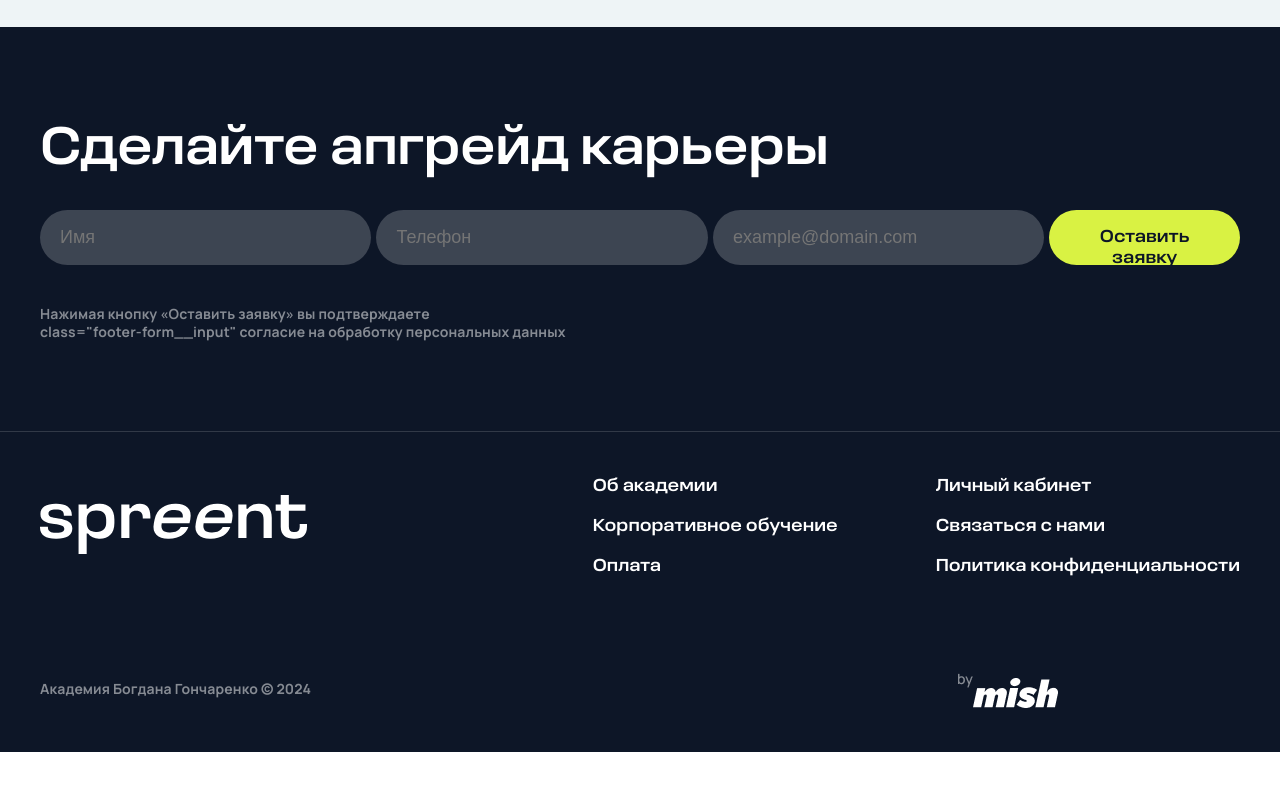
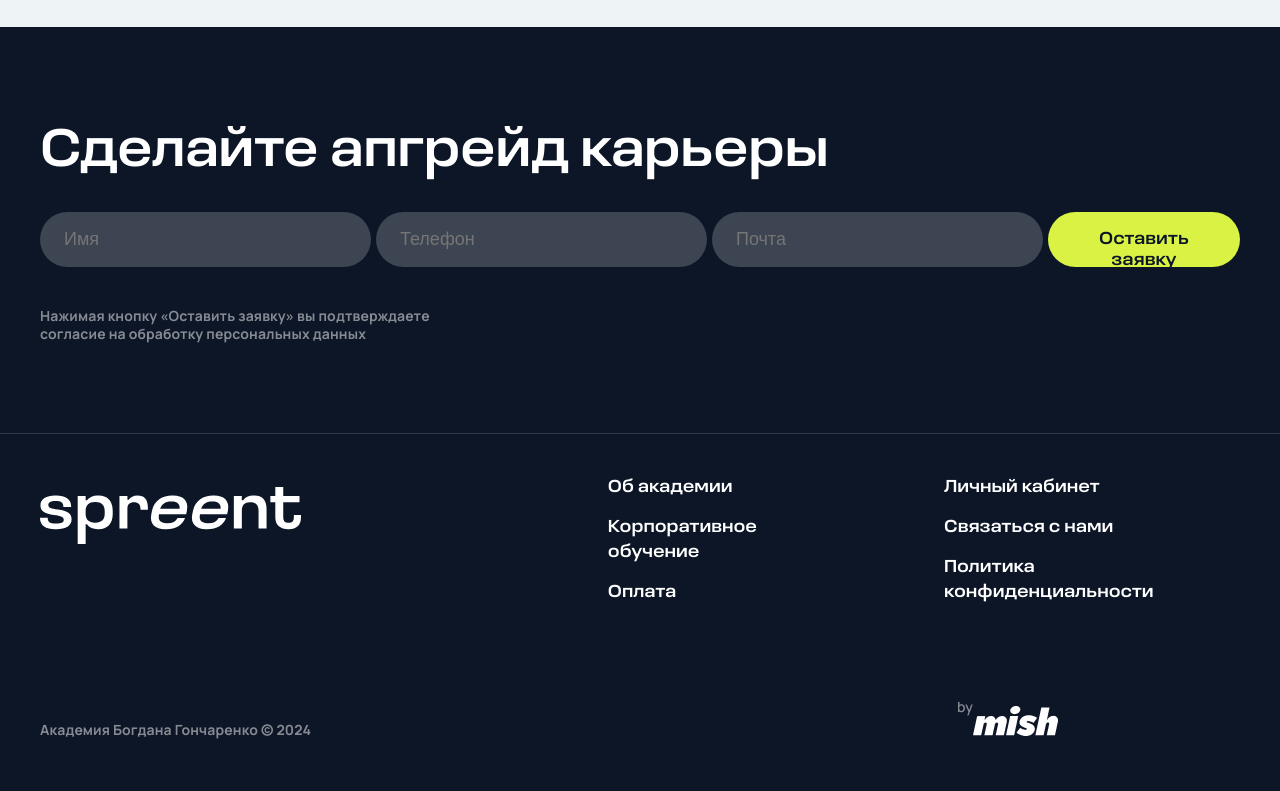
Before and after one commit to ministrov/champ-project, a website built with Vite: page index.html in a window 1280 px wide. Shown: the part 5008-5799 px from the top of the page. Before the commit the page ends 5760 px from the top, so only its background shows below. Built offline with nearby package versions, Linux system fonts and the light colour scheme.

Commit message:
feat(css): create footer final component with pixel perfect tool on desktop

```diff
--- a/index.html
+++ b/index.html
@@ -418,8 +418,8 @@
           </div>
           <div class="footer-form__field">
             <label for="user-email" class="visually-hidden">Поле ввода Электронная почта</label>
-            <input class="footer-form__input" type="email" id="user-email" name="user-email"
-              placeholder="example@domain.com" required>
+            <input class="footer-form__input" type="email" id="user-email" name="user-email" placeholder="Почта"
+              required>
           </div>
 
           <button class="footer-form__button button button--secondary" type="submit">
@@ -428,8 +428,7 @@
         </form>
 
         <p class="footer__confirmation">Нажимая кнопку «Оставить заявку» вы подтверждаете <br>
-          class="footer-form__input" согласие на обработку
-          персональных данных</p>
+          согласие на обработку персональных данных</p>
       </div>
     </div>
 
--- a/src/style.css
+++ b/src/style.css
@@ -1162,4 +1162,49 @@ img {
   .work__partner {
     padding: 10px;
   }
+
+  .footer {
+    padding-top: 252px;
+  }
+
+  .sertificate__text {
+    margin-bottom: 42px;
+  }
+
+  .footer-form__button {
+    width: 212px;
+  }
+
+  .footer-form__input {
+    padding: 15px 24px;
+  }
+
+  .footer__bottom {
+    padding-top: 16px;
+    padding-bottom: 62px;
+  }
+
+  .footer__bottom-up {
+    justify-content: initial;
+    gap: 307px;
+    margin-bottom: 103px;
+  }
+
+  .footer__list {
+    margin-top: 23px;
+  }
+
+  .footer__logo .logo__icon {
+    display: inline-block;
+    margin-top: -22px;
+  }
+
+  .footer__copyright {
+    margin-top: 14px;
+  }
+
+  .footer__link {
+    display: inline-block;
+    margin-top: -11px;
+  }
 }
```
